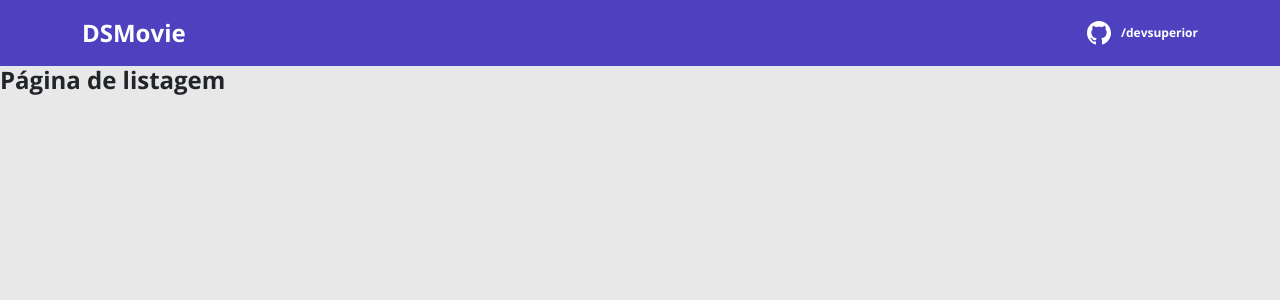
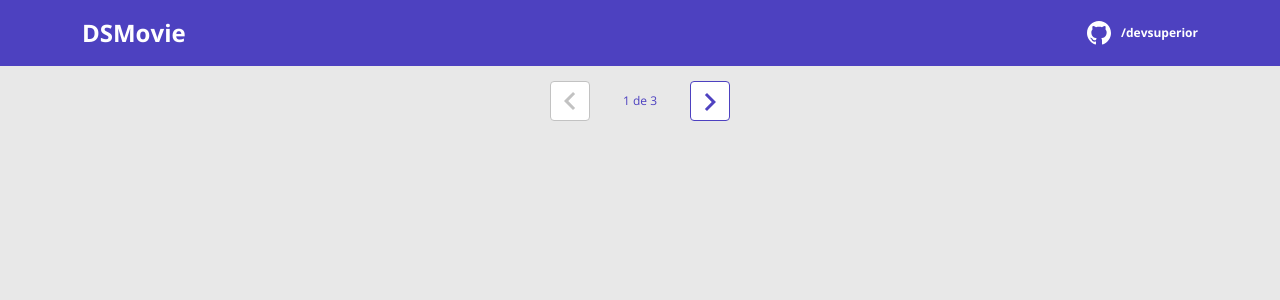
Before and after one commit to gustavoboliveira/dsmovie, a React (Create React App) app in the folder frontend/: page / in a window 1280 px wide. Shown: the top 300 px of the page. Built offline with nearby package versions, Linux system fonts and the light colour scheme.

Commit message:
Pagination layout

```diff
--- /dev/null
+++ b/frontend/src/components/Pagination/index.tsx
@@ -0,0 +1,19 @@
+import { ReactComponent as Arrow } from 'assets/img/arrow.svg'
+
+import './styles.css'
+
+export const Pagination = () => {
+  return (
+    <div className="dsmovie-pagination-container">
+      <div className="dsmovie-pagination-box">
+        <button className="dsmovie-pagination-button" disabled={true}>
+          <Arrow />
+        </button>
+        <p>{`${1} de ${3}`}</p>
+        <button className="dsmovie-pagination-button" disabled={false}>
+          <Arrow className="dsmovie-flip-horizontal" />
+        </button>
+      </div>
+    </div>
+  )
+}
--- /dev/null
+++ b/frontend/src/components/Pagination/styles.css
@@ -0,0 +1,54 @@
+.dsmovie-pagination-container {
+  padding: 15px 0;
+  display: flex;
+  justify-content: center;
+  align-items: center;
+}
+
+.dsmovie-pagination-box {
+  width: 180px;
+  display: flex;
+  justify-content: space-between;
+  align-items: center;
+}
+
+.dsmovie-pagination-box form {
+  width: 100%;
+  display: flex;
+}
+
+.dsmovie-pagination-button {
+  width: 40px;
+  height: 40px;
+  border-radius: 4px;
+  background-color: #fff;
+  display: flex;
+  justify-content: center;
+  align-items: center;
+  border: 1px solid var(--color-primary);
+  cursor: pointer;
+}
+
+.dsmovie-pagination-button svg {
+  filter: brightness(0) saturate(100%) invert(26%) sepia(19%) saturate(7395%)
+    hue-rotate(234deg) brightness(89%) contrast(92%);
+}
+
+.dsmovie-pagination-button:disabled {
+  border: 1px solid #c2c2c2;
+  cursor: unset;
+}
+
+.dsmovie-pagination-button:disabled svg {
+  filter: none;
+}
+
+.dsmovie-pagination-container p {
+  margin: 0;
+  font-size: 12px;
+  color: var(--color-primary);
+}
+
+.dsmovie-flip-horizontal {
+  transform: rotate(180deg);
+}
--- a/frontend/src/pages/Listing/index.tsx
+++ b/frontend/src/pages/Listing/index.tsx
@@ -1,3 +1,5 @@
+import { Pagination } from 'components/Pagination'
+
 export const Listing = () => {
-  return <h1>Página de listagem</h1>
+  return <Pagination />
 }
```
Also changed, not shown: frontend/src/assets/img/arrow.svg (added).
